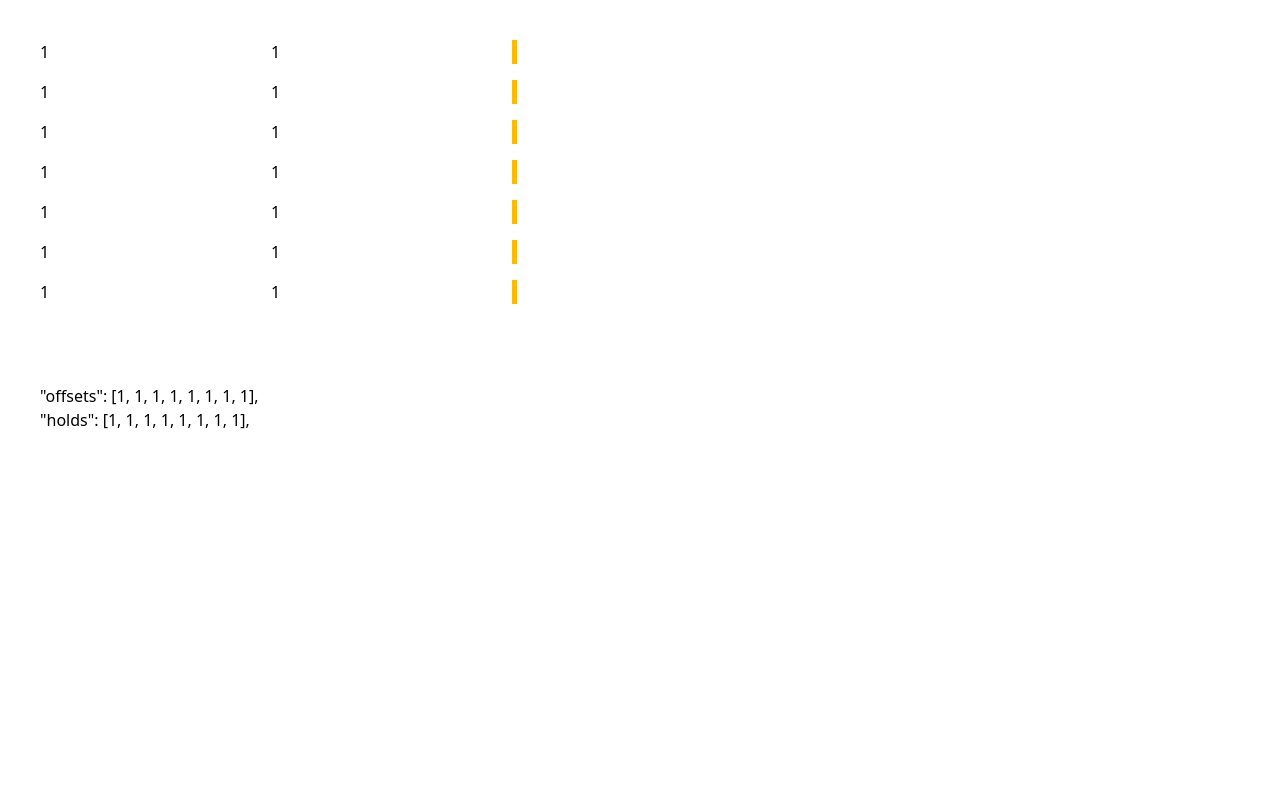
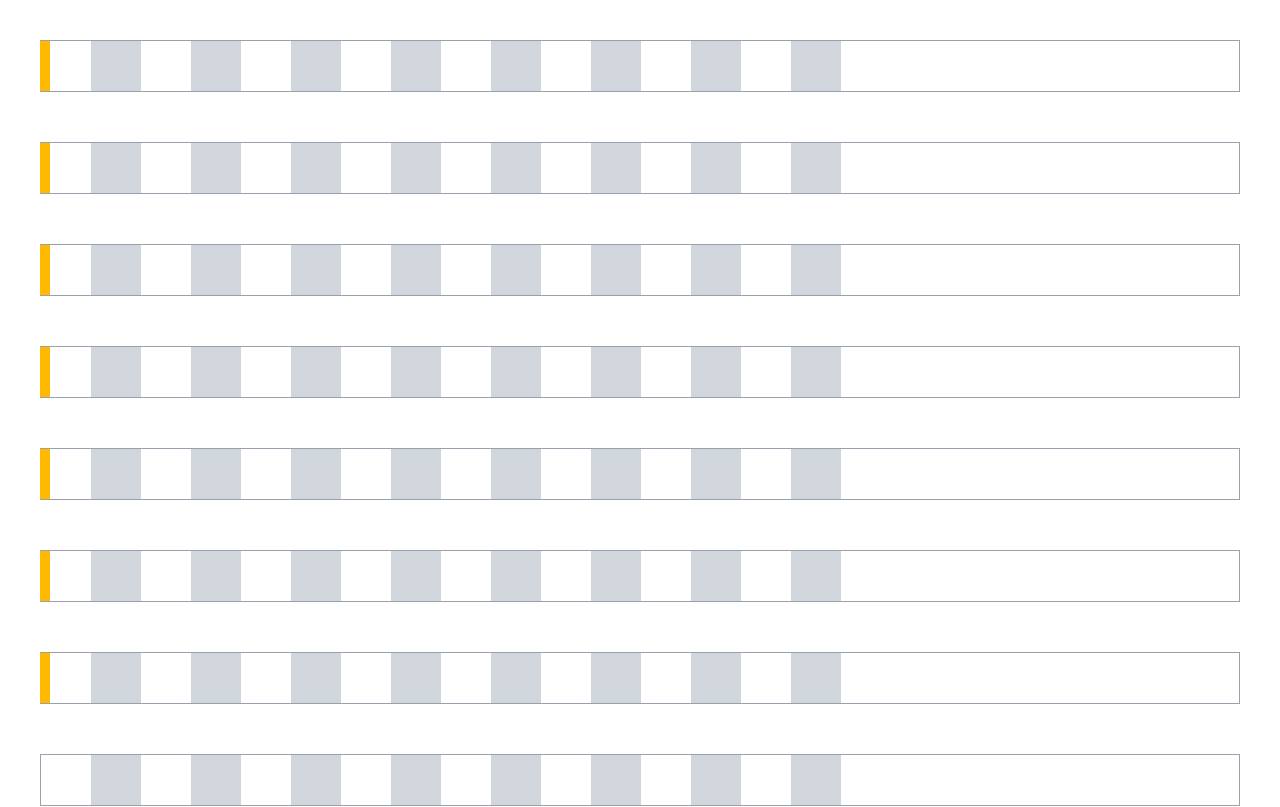
Before and after one commit to ofsound/preset-machine, a Vue app: page / in a window 1280 px wide. Shown: the top 807 px of the page. Built offline with nearby package versions, Linux system fonts and the light colour scheme.

Commit message:
Hack in the drag and drop segment scheme

```diff
--- a/src/App.vue
+++ b/src/App.vue
@@ -21,14 +21,17 @@ for (let index = 0; index < oscTotal; index++) {
   releases.value.push(0)
 }
 
-const activeOffsets = ref<number[]>(new Array(activeOsc).fill(1))
+const activeOffsets = ref<number[]>(new Array(activeOsc).fill(0))
 const activeHolds = ref<number[]>(new Array(activeOsc).fill(1))
 </script>
 
 <template>
-  <div v-for="n in activeOsc" :key="n">
-    <AdjustmentSlider v-model:offset="activeOffsets[n]" v-model:hold="activeHolds[n]" />
-  </div>
+  <AdjustmentSlider
+    v-for="n in activeOsc"
+    :key="n"
+    v-model:offset="activeOffsets[n]"
+    v-model:hold="activeHolds[n]"
+  />
 
   <br />
 
--- a/src/components/AdjustmentSlider.vue
+++ b/src/components/AdjustmentSlider.vue
@@ -1,20 +1,44 @@
 <script setup lang="ts">
-const offset = defineModel('offset')
-const hold = defineModel('hold')
+const offset = defineModel<number>('offset', { default: 0 })
+const hold = defineModel<number>('hold', { default: 0 })
+
+const handleMouseDown = (event: MouseEvent) => {
+  const parentElement = document.getElementById('grid')!
+  const parentRect = parentElement.getBoundingClientRect()
+  const mouseXRelativeToParent = event.clientX - parentRect.left
+  offset.value = Math.floor(mouseXRelativeToParent / 50) * 10
+}
+
+const handleMouseUp = (event: MouseEvent) => {
+  const parentElement = document.getElementById('grid')!
+  const parentRect = parentElement.getBoundingClientRect()
+  const mouseXRelativeToParent = event.clientX - parentRect.left
+  hold.value = Math.floor((mouseXRelativeToParent / 10 - offset.value) / 10) * 10
+}
 </script>
 
 <template>
-  <div class="mb-4 flex">
-    <input type="text" v-model="offset" />
-    <input type="text" v-model="hold" />
+  <div class="relative">
+    <div
+      id="grid"
+      class="border-box flex border-1 border-gray-400"
+      @mousedown="handleMouseDown"
+      @mouseup="handleMouseUp"
+    >
+      <div v-for="n in 16" :key="n" class="h-[50px] w-[50px] even:bg-gray-300"></div>
+    </div>
+    <div class="segment h-[50px] bg-amber-400"></div>
 
-    <div class="segment bg-amber-400"></div>
+    <!-- <input type="text" v-model="offset" />
+    <input type="text" v-model="hold" /> -->
   </div>
 </template>
 
 <style scoped>
 .segment {
   margin-left: v-bind(offset * 10 + 'px');
-  width: v-bind(hold * 5 + 'px');
+  width: v-bind(hold * 10 + 'px');
+  position: relative;
+  top: -51px;
 }
 </style>
```
